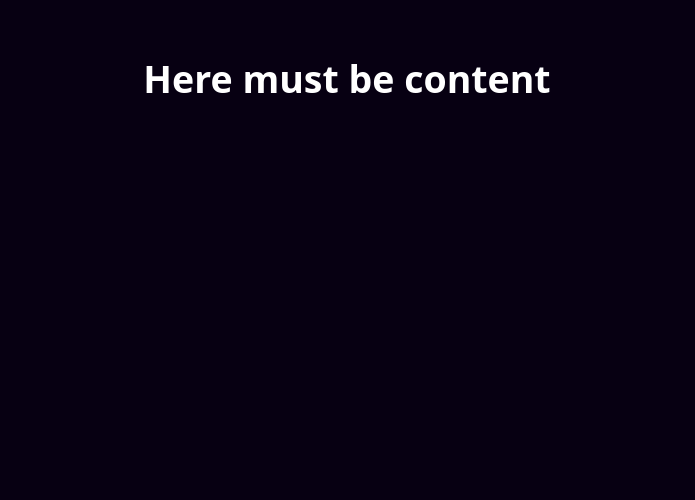
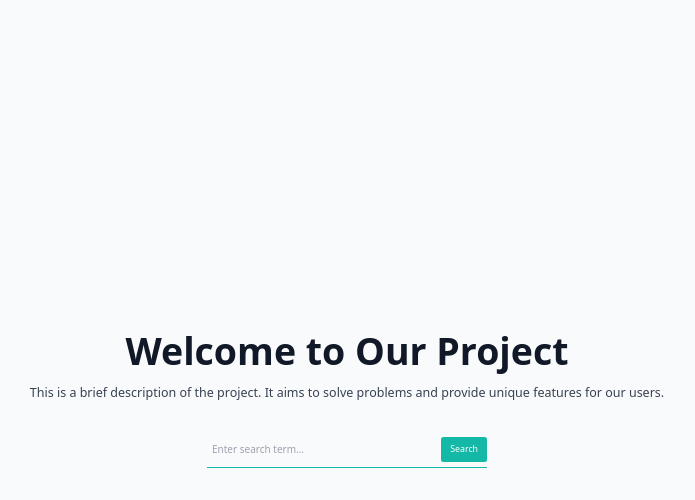
Before and after one commit to BitWaveOrg/bitwave-bio, a Next.js app: page / in a window 1280 px wide. Shown: the top 500 px of the page, without its empty margins (293-988 px from the left). Built offline with nearby package versions, Linux system fonts and the light colour scheme.

Commit message:
Refactor Home component to include search functionality. :brain:

```diff
--- a/src/app/page.js
+++ b/src/app/page.js
@@ -1,7 +1,42 @@
+"use client";
+
+import { useState } from 'react';
+import { useRouter } from 'next/navigation';
+
 export default function Home() {
-  return (
-    <main className="flex min-h-screen flex-col items-center justify-between p-24">
-      <h1 className="text-6xl font-bold">Here must be content</h1>
-    </main>
-  );
+    const [search, setSearch] = useState('');
+    const router = useRouter();
+
+    const handleSearch = (e) => {
+        e.preventDefault();
+        if (search.trim()) {
+            router.push(`/${search}`);
+        }
+    };
+
+    return (
+        <main className="flex min-h-screen flex-col items-center justify-center p-24 bg-gray-50">
+            <h1 className="text-6xl font-bold mb-6 text-gray-900">Welcome to Our Project</h1>
+            <p className="text-xl text-gray-700 mb-12">
+                This is a brief description of the project. It aims to solve problems and provide unique features for our users.
+            </p>
+            <form onSubmit={handleSearch} className="w-full max-w-md">
+                <div className="flex items-center border-b border-teal-500 py-2">
+                    <input
+                        className="appearance-none bg-transparent border-none w-full text-gray-700 mr-3 py-1 px-2 leading-tight focus:outline-none"
+                        type="text"
+                        placeholder="Enter search term..."
+                        value={search}
+                        onChange={(e) => setSearch(e.target.value)}
+                    />
+                    <button
+                        className="flex-shrink-0 bg-teal-500 hover:bg-teal-700 border-teal-500 hover:border-teal-700 text-sm border-4 text-white py-1 px-2 rounded"
+                        type="submit"
+                    >
+                        Search
+                    </button>
+                </div>
+            </form>
+        </main>
+    );
 }
```
